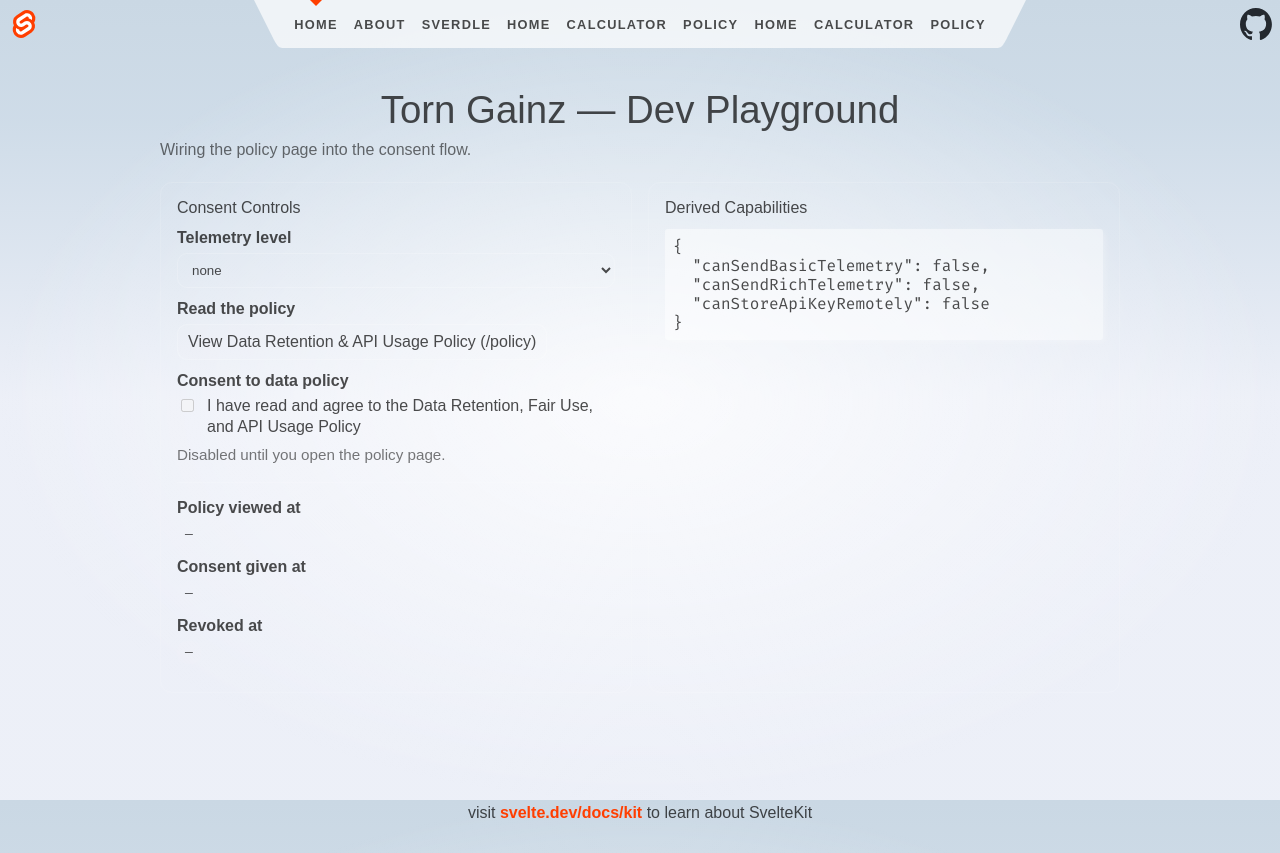
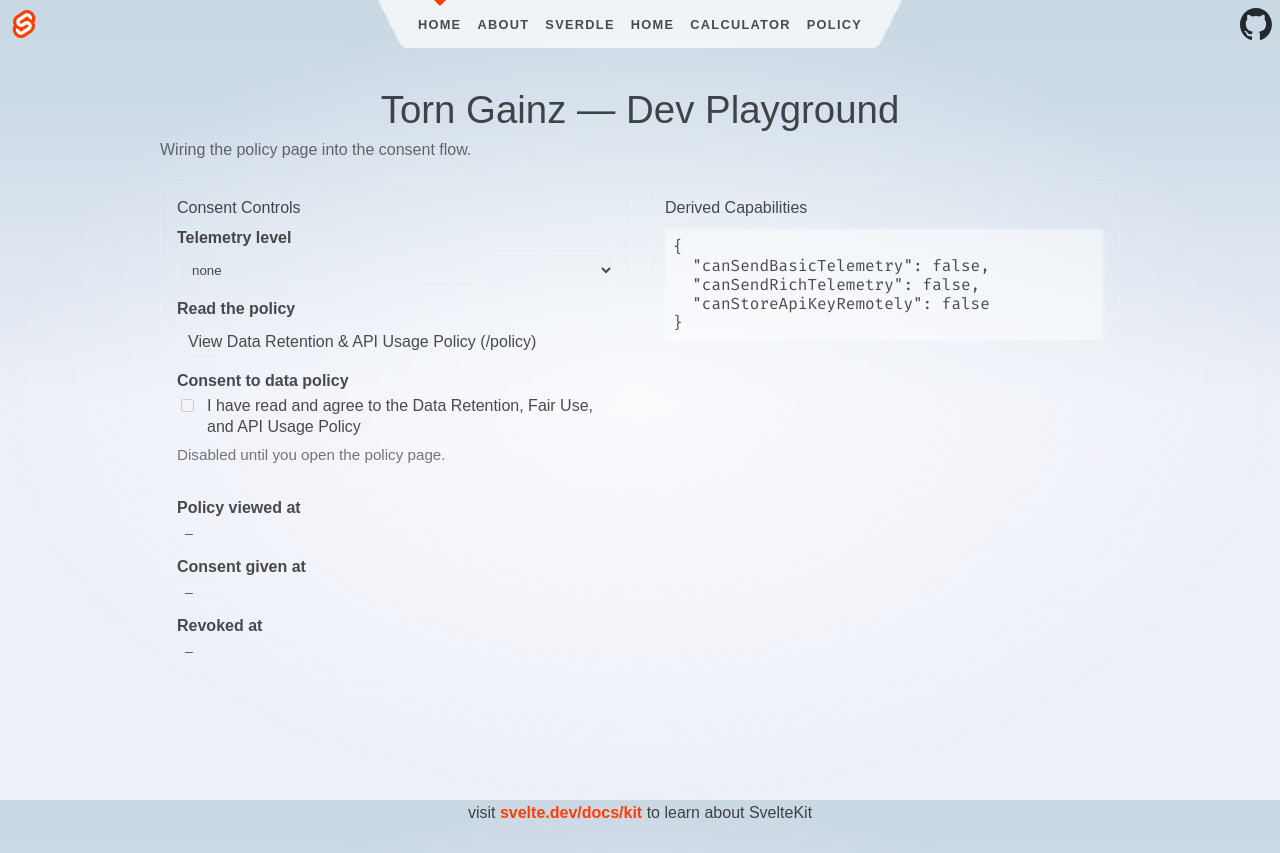
Before and after one commit to EevieTheFox/Torn-Gainz-Web-App, a SvelteKit app: page / in a window 1280 px wide. Built offline with nearby package versions, Linux system fonts and the light colour scheme.

Commit message:
deleted duplicate <ul> block

```diff
--- a/src/routes/Header.svelte
+++ b/src/routes/Header.svelte
@@ -33,11 +33,6 @@
             <!-- Transparency & legal -->
             <li><a href="/policy">Policy</a></li>
 		</ul>
-		<ul>
-          <li><a href="/">Home</a></li>
-          <li><a href="/calculator">Calculator</a></li>
-          <li><a href="/policy">Policy</a></li>
-        </ul>
 
 		<svg viewBox="0 0 2 3" aria-hidden="true">
 			<path d="M0,0 L0,3 C0.5,3 0.5,3 1,2 L2,0 Z" />
```
